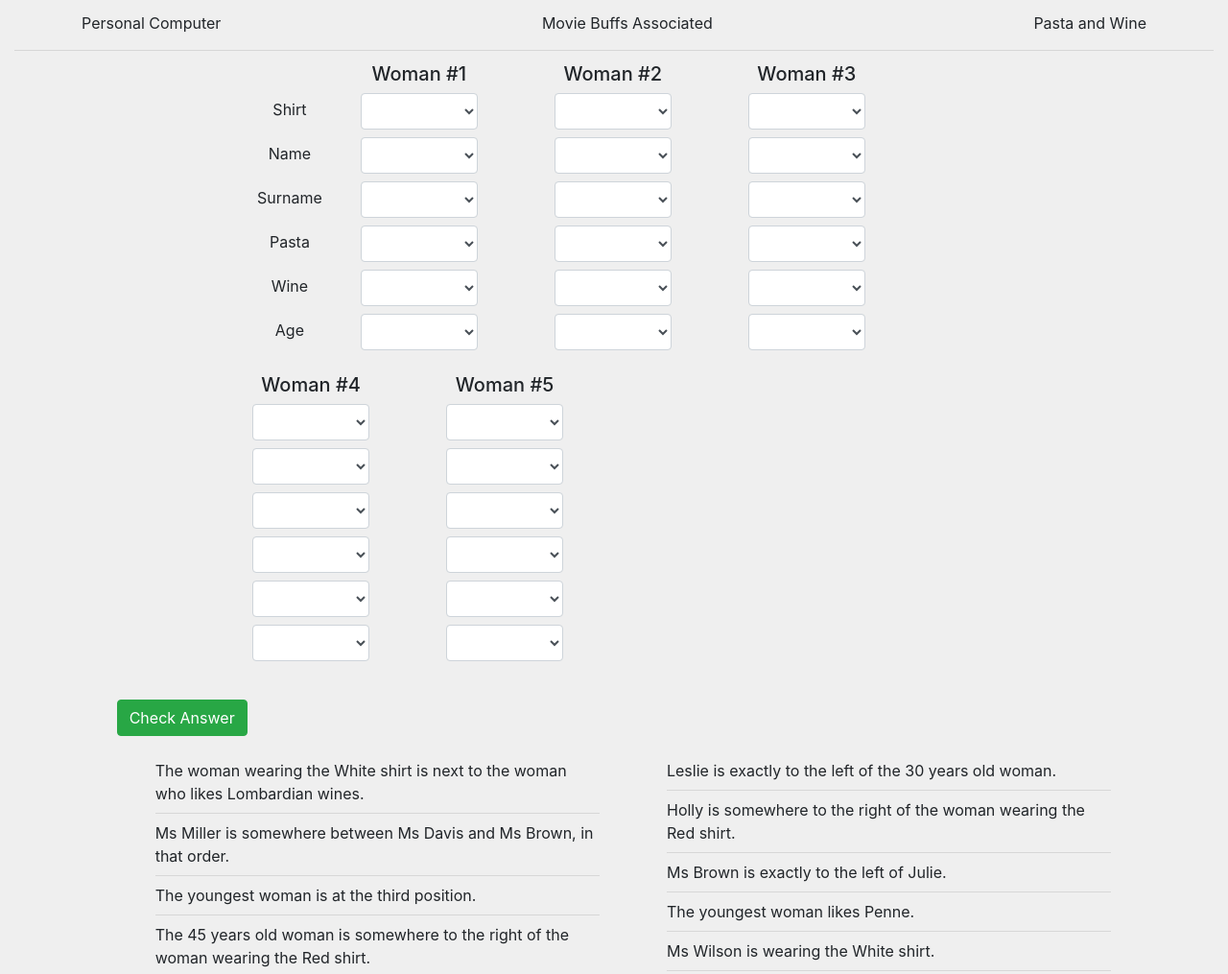
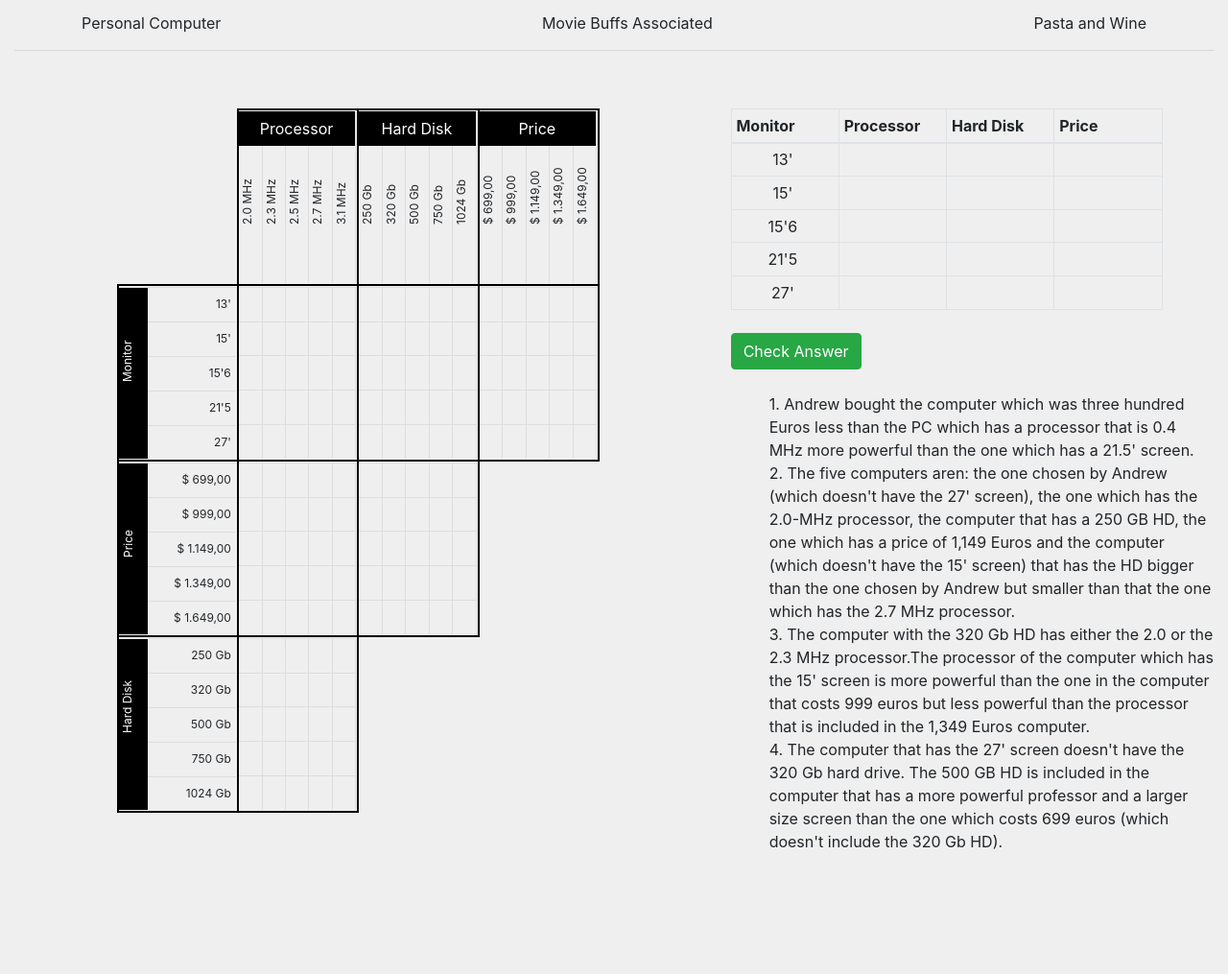
Before and after one commit to alexandreboudet/NoProblemo, a website: page src/front/index.html in a window 1280 px wide. Shown: the top 1015 px of the page at 96% size. After the commit the page ends 905 px from the top, so only its background shows below. Drawn offline with nearby package versions, Linux system fonts and the light colour scheme.

Commit message:
reorder show hide

```diff
--- a/src/front/index.html
+++ b/src/front/index.html
@@ -44,7 +44,7 @@
             </div>
             <hr/>
           </nav>
-        <div id="personalComputer" class="hide">
+        <div id="personalComputer" class="show">
             <div class="row mt-5">
                 <div class="col-md-5 offset-md-1"  id="personalComputerPuzzle">
 
@@ -104,7 +104,7 @@
             </div>
 
         </div>
-        <div id="pastaWine" class="show">
+        <div id="pastaWine" class="hide">
             <div class="row">
                 <div class="col-md-10 offset-md-1">
                     <div class="container-columns col-md-10 offset-md-1">
```
